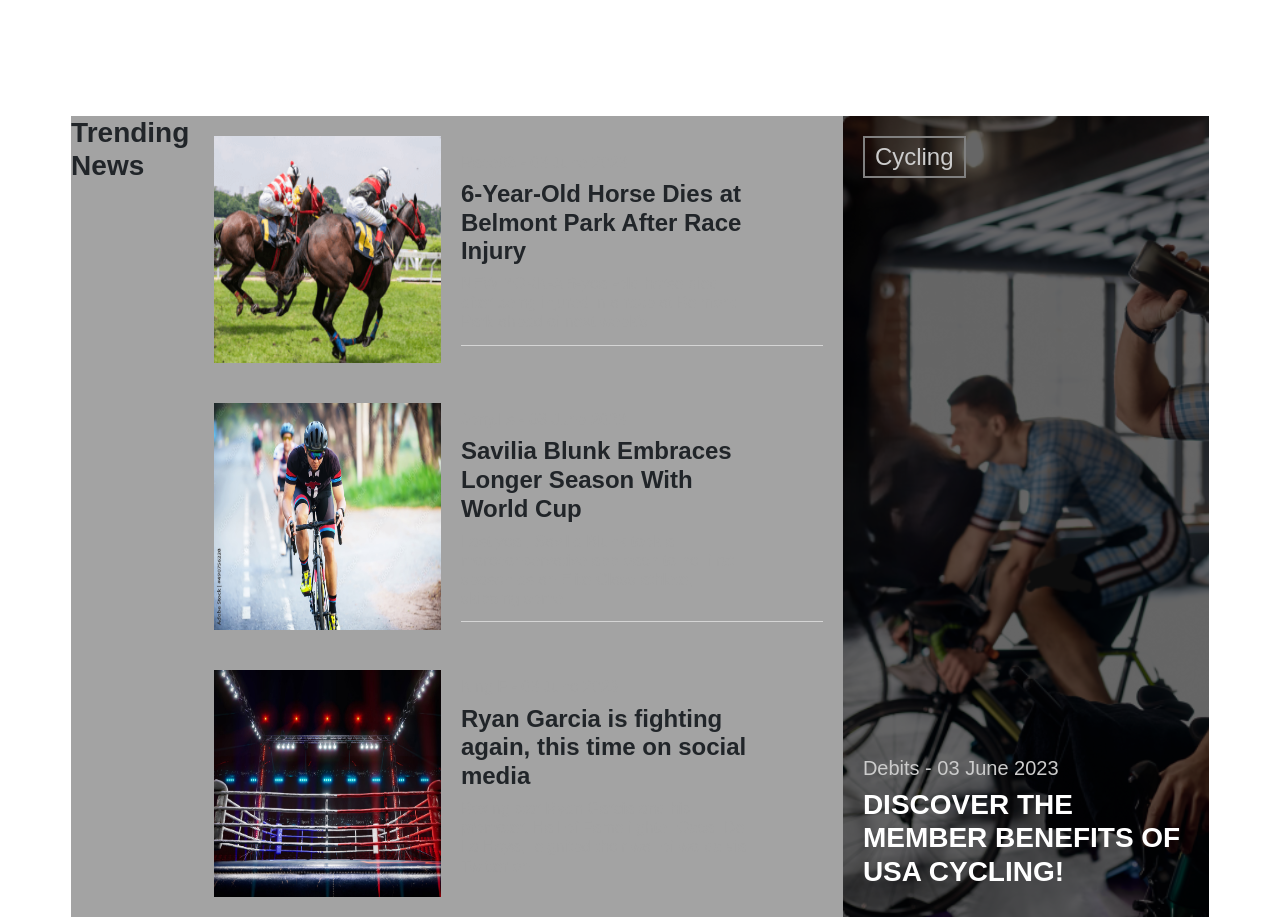
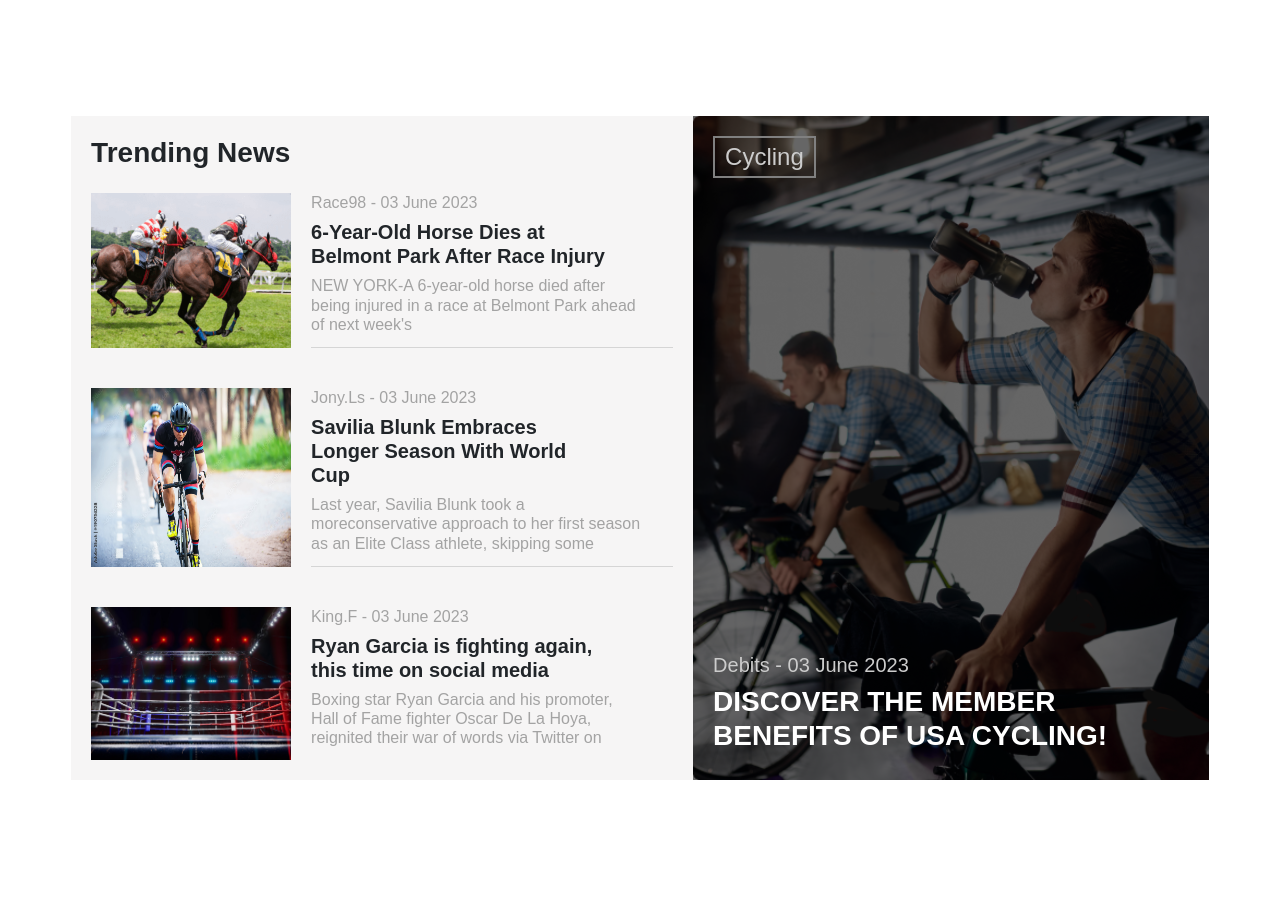
Before and after one commit to ammaryasser21/MAM-Project, a plain HTML site: page index.html in a window 1280 px wide. Shown: the part 1440-2357 px from the top of the page. Drawn offline with nearby package versions, Linux system fonts and the light colour scheme.

Commit message:
fix some issues in trending section

```diff
--- a/index.html
+++ b/index.html
@@ -131,24 +131,24 @@
 
 
     <section id="Trending">
-      <h3 class="fw-bold mb-4">Trending News</h3>
-      <div class="left
-      .lef">
+
+      <div class="left">
+        <h3 class="fw-bold mb-4">Trending News</h3>
         <div class="news">
           <div class="news-item" id="first">
             <img src="/assets/race-hose 1.png" alt="First News">
             <div class="news-description">
               <h6 class="date">Race98 - 03 June 2023</h6>
-              <h4 class="fw-bold">6-Year-Old Horse Dies at  Belmont Park After Race Injury</h4>
-              <h6 class="description">NEW YORK-A 6-year-old horse died after  being injured in a race at Belmont
-                Park  ahead of next week's</h6>
+              <h5 class="fw-bold">6-Year-Old Horse Dies at Belmont Park After Race Injury</h5>
+              <h6 class="description">NEW YORK-A 6-year-old horse died after being injured in a race at Belmont
+                Park ahead of next week's</h6>
             </div>
           </div>
           <div class="news-item" id="second">
             <img src="/assets/cyclist-leads-actionfront-view-man-riding-bicycle-racing-road 1.png" alt="Second News">
             <div class="news-description">
               <h6 class="date">Jony.Ls - 03 June 2023</h6>
-              <h4 class="fw-bold">Savilia Blunk Embraces Longer  Season With World Cup</h4>
+              <h5 class="fw-bold">Savilia Blunk Embraces Longer Season With World Cup</h5>
               <h6 class="description">Last year, Savilia Blunk took a moreconservative approach to her first
                 season as an Elite Class athlete, skipping some</h6>
             </div>
@@ -157,8 +157,8 @@
             <img src="/assets/empty-boxing-arena-waiting-new-round-d-render-illustration 1.png" alt="">
             <div class="news-description">
               <h6 class="date">King.F - 03 June 2023</h6>
-              <h4 class="fw-bold">Ryan Garcia is fighting again,  this time on social media</h4>
-              <h6 class="description">Boxing star Ryan Garcia and his promoter,  Hall of Fame fighter Oscar De La
+              <h5 class="fw-bold">Ryan Garcia is fighting again, this time on social media</h5>
+              <h6 class="description">Boxing star Ryan Garcia and his promoter, Hall of Fame fighter Oscar De La
                 Hoya, reignited their war of words via Twitter on</h6>
             </div>
           </div>
--- a/styles/Trending.css
+++ b/styles/Trending.css
@@ -1,6 +1,6 @@
-#Trending{display:flex;flex-direction:row;justify-content:space-between;align-items:stretch;background-color:#a3a3a3}
-.news-item{display:flex;flex-direction:row;align-items:center;gap:20px}
-.news-item img{width:227px;aspect-ratio:2/2}
+#Trending{display:flex;flex-direction:row;justify-content:space-between;align-items:stretch;background-color:#ebe8e874}
+.news-item{display:flex;flex-direction:row;align-items:stretch;gap:20px}
+.news-item img{width:200px;aspect-ratio:2/1}
 .left{padding:20px}
 .news{display:flex;flex-direction:column;gap:20px}
 #first,#second{margin-bottom:20px}
@@ -11,9 +11,9 @@
 .bottom h5{color:#ccc}
 .news-description{border-bottom:1px solid #d5d5d5;padding-bottom:5px}
 .news-item:nth-child(3) .news-description{border:none}
-.news-item:hover h4{text-decoration:underline;cursor:pointer}
-.news-item h4{width:80%}
-.news-item h6{width:80%}
+.news-item:hover h5{text-decoration:underline;cursor:pointer}
+.news-item h5{width:82%}
+.news-item h6{width:91%}
 @media (max-width:957px){
 #Trending{flex-direction:column;gap:50px}
 .right{width:100%;height:663px}
@@ -22,4 +22,6 @@
 .news-item{flex-direction:column;justify-content:center;align-items:start}
 .news-description{width:-moz-fit-content;width:fit-content}
 .news-item img{width:100%}
+.news-item h5{width:100%}
+.news-item h6{width:100%}
 }
```
